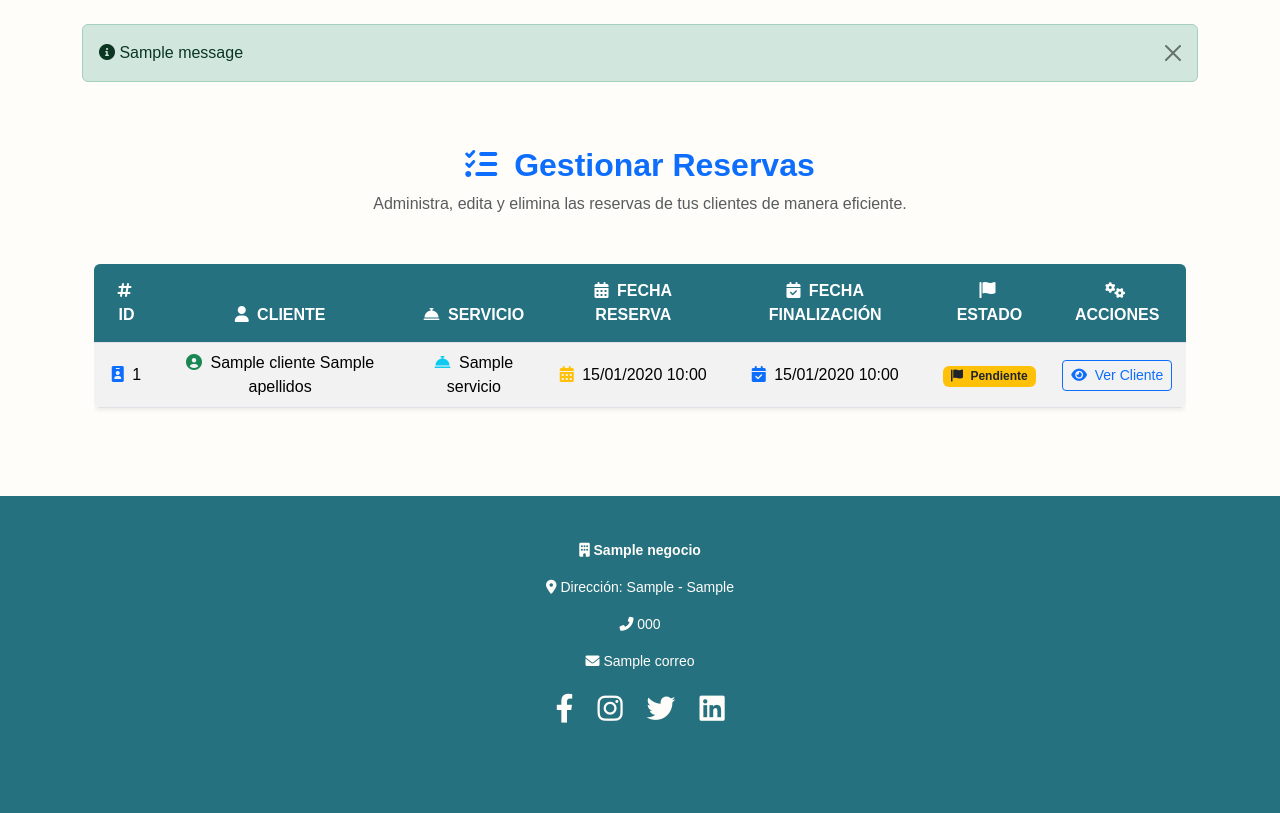
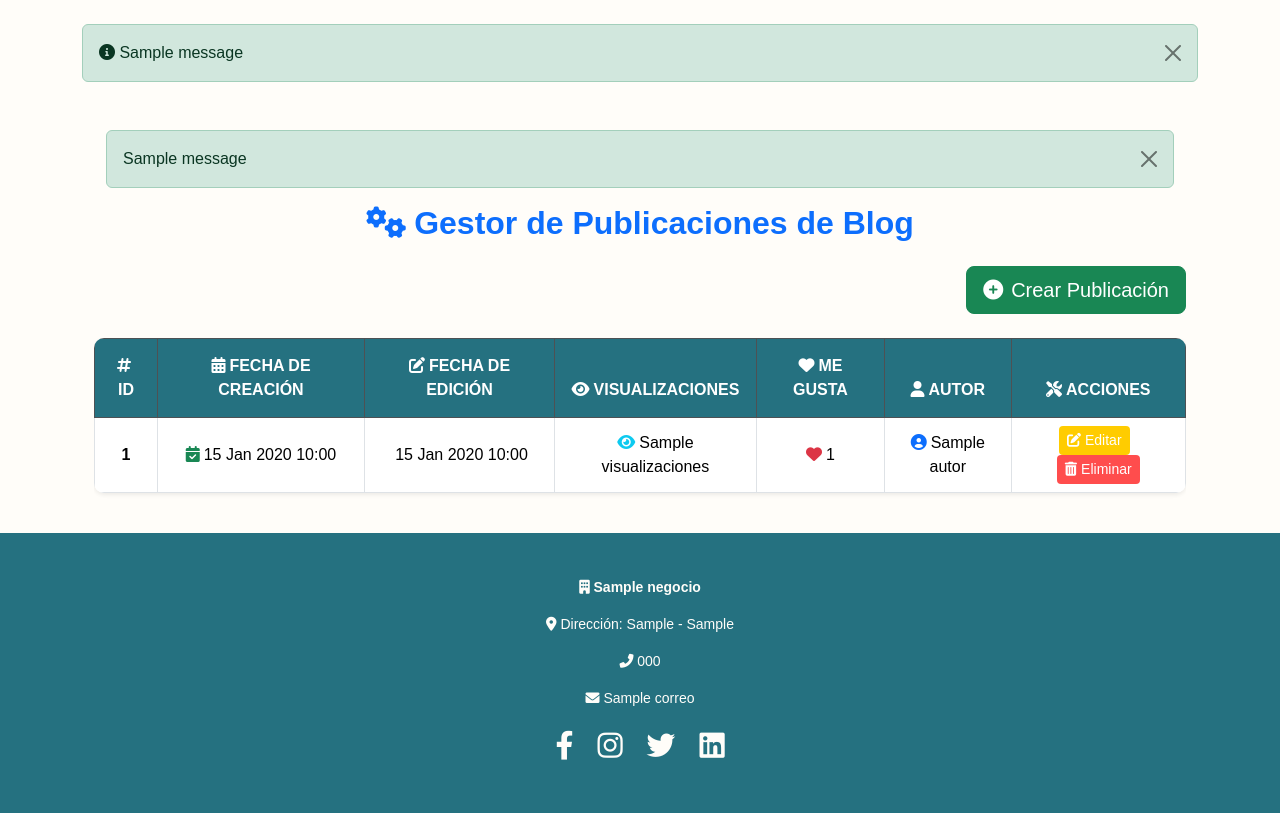
Before and after one commit to joaoelian204/gestor_eventos, a Django app: template apps/blog/templates/blog/gestor_publicacion_blog.html in a window 1280 px wide. Shown: the part 182-995 px from the top of the page. Before the commit the page ends 905 px from the top, so only its background shows below. Run offline with Django 4.2, Linux system fonts and the light colour scheme; the template is opened without the code that fills it: most values are stand-ins (such as "Sample title", 1, 10 or a date in 2020); grey boxes marked "Sample" are stand-in pictures; one stand-in notice (Sample message) is shown.

Commit message:
Update gestor_publicacion_blog.html

```diff
--- a/apps/blog/templates/blog/gestor_publicacion_blog.html
+++ b/apps/blog/templates/blog/gestor_publicacion_blog.html
@@ -1,134 +1,111 @@
-{% extends 'base.html' %}
-
-{% block title %}Gestionar Reservas{% endblock %}
+{% extends "base.html" %}
+{% load static %}
+{% block title %}Gestor de Publicaciones de Blog{% endblock %}
 
 {% block content %}
+<div class="container mt-5 position-relative">
+    <!-- Mostrar Mensajes -->
+    {% if messages %}
+        <div class="container mt-3">
+            {% for message in messages %}
+                <div class="alert alert-{{ message.tags }} alert-dismissible fade show" role="alert">
+                    {{ message }}
+                    <button type="button" class="btn-close" data-bs-dismiss="alert" aria-label="Close"></button>
+                </div>
+            {% endfor %}
+        </div>
+    {% endif %}
 
-<!-- ============================
-        Contenedor Principal
-    ============================ -->
-<div class="container py-5">
+    <!-- Título Principal -->
+    <h2 class="mb-4 text-center text-primary fw-bold">
+        <i class="fas fa-cogs me-2"></i>Gestor de Publicaciones de Blog
+    </h2>
 
-    <!-- ============================
-            Encabezado Principal
-        ============================ -->
-    <div class="text-center mb-5">
-        <h2 class="fw-bold text-primary">
-            <i class="fas fa-tasks me-2"></i> Gestionar Reservas
-        </h2>
-        <p class="text-muted">Administra, edita y elimina las reservas de tus clientes de manera eficiente.</p>
+    <!-- Botón para Crear Publicación -->
+    <div class="mb-4 text-end">
+        <a href="{% url 'crear_publicacion' %}" class="btn btn-success btn-lg" title="Crear una nueva publicación">
+            <i class="fas fa-plus-circle me-2"></i>Crear Publicación
+        </a>
     </div>
 
-    <!-- ============================
-            Tabla de Reservas
-        ============================ -->
+    <!-- Tabla de Publicaciones -->
     <div class="table-responsive">
-        <table class="table table-hover table-striped shadow-sm rounded overflow-hidden">
-            <thead class="bg-gradient text-white text-center" style="background: linear-gradient(135deg, #2575fc, #6a11cb);">
+        <table class="table table-hover table-bordered text-center align-middle shadow-sm" aria-label="Tabla de publicaciones del blog">
+            <thead class="table-dark">
                 <tr>
-                    <th scope="col"><i class="fas fa-hashtag me-1"></i> ID</th>
-                    <th scope="col"><i class="fas fa-user me-1"></i> Cliente</th>
-                    <th scope="col"><i class="fas fa-concierge-bell me-1"></i> Servicio</th>
-                    <th scope="col"><i class="fas fa-calendar-alt me-1"></i> Fecha Reserva</th>
-                    <th scope="col"><i class="fas fa-calendar-check me-1"></i> Fecha Finalización</th>
-                    <th scope="col"><i class="fas fa-flag me-1"></i> Estado</th>
-                    <th scope="col"><i class="fas fa-cogs me-1"></i> Acciones</th>
+                    <th scope="col"><i class="fas fa-hashtag me-1"></i>ID</th>
+                    <th scope="col"><i class="fas fa-calendar-alt me-1"></i>Fecha de Creación</th>
+                    <th scope="col"><i class="fas fa-edit me-1"></i>Fecha de Edición</th>
+                    <th scope="col"><i class="fas fa-eye me-1"></i>Visualizaciones</th>
+                    <th scope="col"><i class="fas fa-heart me-1"></i>Me Gusta</th>
+                    <th scope="col"><i class="fas fa-user me-1"></i>Autor</th>
+                    <th scope="col"><i class="fas fa-tools me-1"></i>Acciones</th>
                 </tr>
             </thead>
-
-            <tbody class="text-center align-middle">
-                {% for reserva in reservas %}
+            <tbody>
+                {% for publicacion in publicaciones %}
                 <tr>
-                        <td><i class="fas fa-id-badge me-1 text-primary"></i> {{ reserva.id }}</td>
-                        <td><i class="fas fa-user-circle me-1 text-success"></i> {{ reserva.cliente.nombres }} {{ reserva.cliente.apellidos }}</td>
-                        <td><i class="fas fa-concierge-bell me-1 text-info"></i> {{ reserva.servicio.titulo }}</td>
-                        <td><i class="fas fa-calendar-alt me-1 text-warning"></i> {{ reserva.fecha_hora_reserva|date:"d/m/Y H:i" }}</td>
+                    <td class="fw-bold">{{ publicacion.id }}</td>
+                    <td><i class="fas fa-calendar-check text-success me-1"></i>{{ publicacion.fecha_creacion|date:"d M Y H:i" }}</td>
                     <td>
-                            <i class="fas fa-calendar-check me-1 text-primary"></i>
-                            {% if reserva.fecha_fin_reserva %}
-                                {{ reserva.fecha_fin_reserva|date:"d/m/Y H:i" }}
+                        {% if publicacion.fecha_edicion %}
+                            <i class="fas fa-calendar-edit text-warning me-1"></i>{{ publicacion.fecha_edicion|date:"d M Y H:i" }}
                         {% else %}
-                                <span class="text-muted">No especificada</span>
+                            <span class="text-muted"><i class="fas fa-info-circle me-1"></i>Nunca Editada</span>
                         {% endif %}
                     </td>
+                    <td><i class="fas fa-eye text-info me-1"></i>{{ publicacion.visualizaciones }}</td>
+                    <td><i class="fas fa-heart text-danger me-1"></i>{{ publicacion.total_me_gusta }}</td>
+                    <td><i class="fas fa-user-circle text-primary me-1"></i>{{ publicacion.autor }}</td>
                     <td>
-                            <span class="badge
-                                {% if reserva.estado == 'finalizado' %}bg-success
-                                {% elif reserva.estado == 'en_curso' %}bg-info
-                                {% elif reserva.estado == 'pendiente' %}bg-warning text-dark
-                                {% elif reserva.estado == 'cancelado' %}bg-danger
-                                {% else %}bg-secondary{% endif %}">
-                                <i class="fas fa-flag me-1"></i> {{ reserva.estado|capfirst }}
-                            </span>
-                        </td>
-                        <td>
-                            <button type="button" class="btn btn-outline-primary btn-sm" data-bs-toggle="modal" data-bs-target="#clienteModal{{ reserva.cliente.id }}">
-                                <i class="fas fa-eye me-1"></i> Ver Cliente
-                            </button>
+                        <a href="{% url 'editar_publicacion' publicacion.id %}" class="btn btn-sm btn-warning me-2" title="Editar publicación">
+                            <i class="fas fa-edit me-1"></i>Editar
+                        </a>
+                        <a href="{% url 'eliminar_publicacion' publicacion.id %}" class="btn btn-sm btn-danger" data-bs-toggle="modal" data-bs-target="#deleteModal">
+                            <i class="fas fa-trash-alt me-1"></i>Eliminar
+                        </a>
                     </td>
                 </tr>
                 {% empty %}
                 <tr>
-                        <td colspan="7" class="text-center py-4 text-muted">
-                            <i class="fas fa-exclamation-circle me-2 fa-2x text-warning"></i> No hay reservas disponibles.
+                    <td colspan="7" class="text-center text-muted py-4">
+                        <i class="fas fa-info-circle me-2"></i>No hay publicaciones disponibles.
                     </td>
                 </tr>
                 {% endfor %}
             </tbody>
         </table>
     </div>
+</div>
 
-    <!-- ============================
-            Controles de Paginación
-        ============================ -->
-    {% if reservas.has_other_pages %}
-        <nav aria-label="Paginación">
-            <div class="d-flex justify-content-center align-items-center mt-4">
-
-                <!-- Botón Anterior -->
-                {% if reservas.has_previous %}
-                    <a class="btn btn-outline-primary rounded-circle shadow-sm me-2" href="?page={{ reservas.previous_page_number }}" style="width: 40px; height: 40px;">
-                        <i class="fas fa-chevron-left"></i>
-                    </a>
-                {% endif %}
-
-                <!-- Números de Página -->
-                <ul class="pagination mb-0">
-                    {% for num in reservas.paginator.page_range %}
-                        {% if reservas.number == num %}
-                            <li class="page-item active">
-                                <span class="page-link rounded-pill shadow-sm">{{ num }}</span>
-                            </li>
-                        {% elif num > reservas.number|add:'-3' and num < reservas.number|add:'3' %}
-                            <li class="page-item">
-                                <a class="page-link rounded-pill shadow-sm" href="?page={{ num }}">{{ num }}</a>
-                            </li>
-                        {% endif %}
-                    {% endfor %}
-                </ul>
-
-                <!-- Botón Siguiente -->
-                {% if reservas.has_next %}
-                    <a class="btn btn-outline-primary rounded-circle shadow-sm ms-2" href="?page={{ reservas.next_page_number }}" style="width: 40px; height: 40px;">
-                        <i class="fas fa-chevron-right"></i>
-                    </a>
-                {% endif %}
-
+<!-- Modal de Confirmación de Eliminación -->
+<div class="modal fade" id="deleteModal" tabindex="-1" aria-labelledby="deleteModalLabel" aria-hidden="true">
+    <div class="modal-dialog modal-dialog-centered">
+        <div class="modal-content">
+            <div class="modal-header bg-danger text-white">
+                <h5 class="modal-title" id="deleteModalLabel">
+                    <i class="fas fa-trash-alt me-2"></i>Confirmar Eliminación
+                </h5>
+                <button type="button" class="btn-close" data-bs-dismiss="modal" aria-label="Close"></button>
             </div>
-        </nav>
-    {% endif %}
-
+            <div class="modal-body">
+                <p>
+                    <i class="fas fa-exclamation-triangle text-warning me-2"></i>
+                    ¿Estás seguro de que deseas eliminar esta publicación?
+                </p>
             </div>
-<!-- Script para Configurar la URL del Formulario de Eliminación en el Modal -->
-<script>
-    document.addEventListener('DOMContentLoaded', function () {
-        const deleteModal = document.getElementById('deleteModal');
-        deleteModal.addEventListener('show.bs.modal', function (event) {
-            const button = event.relatedTarget;
-            const deleteUrl = button.getAttribute('data-delete-url');
-            const deleteForm = document.getElementById('deleteForm');
-            deleteForm.action = deleteUrl;
-        });
-    });
-</script>
+            <div class="modal-footer">
+                <form id="deleteForm" method="post" action="{% url 'eliminar_publicacion' 0 %}">
+                    {% csrf_token %}
+                    <button type="submit" class="btn btn-danger">
+                        <i class="fas fa-check-circle me-1"></i>Eliminar
+                    </button>
+                    <button type="button" class="btn btn-secondary" data-bs-dismiss="modal">
+                        <i class="fas fa-times-circle me-1"></i>Cancelar
+                    </button>
+                </form>
+            </div>
+        </div>
+    </div>
+</div>
 {% endblock %}
```
Lines whose indentation alone changed are shown as unchanged.
